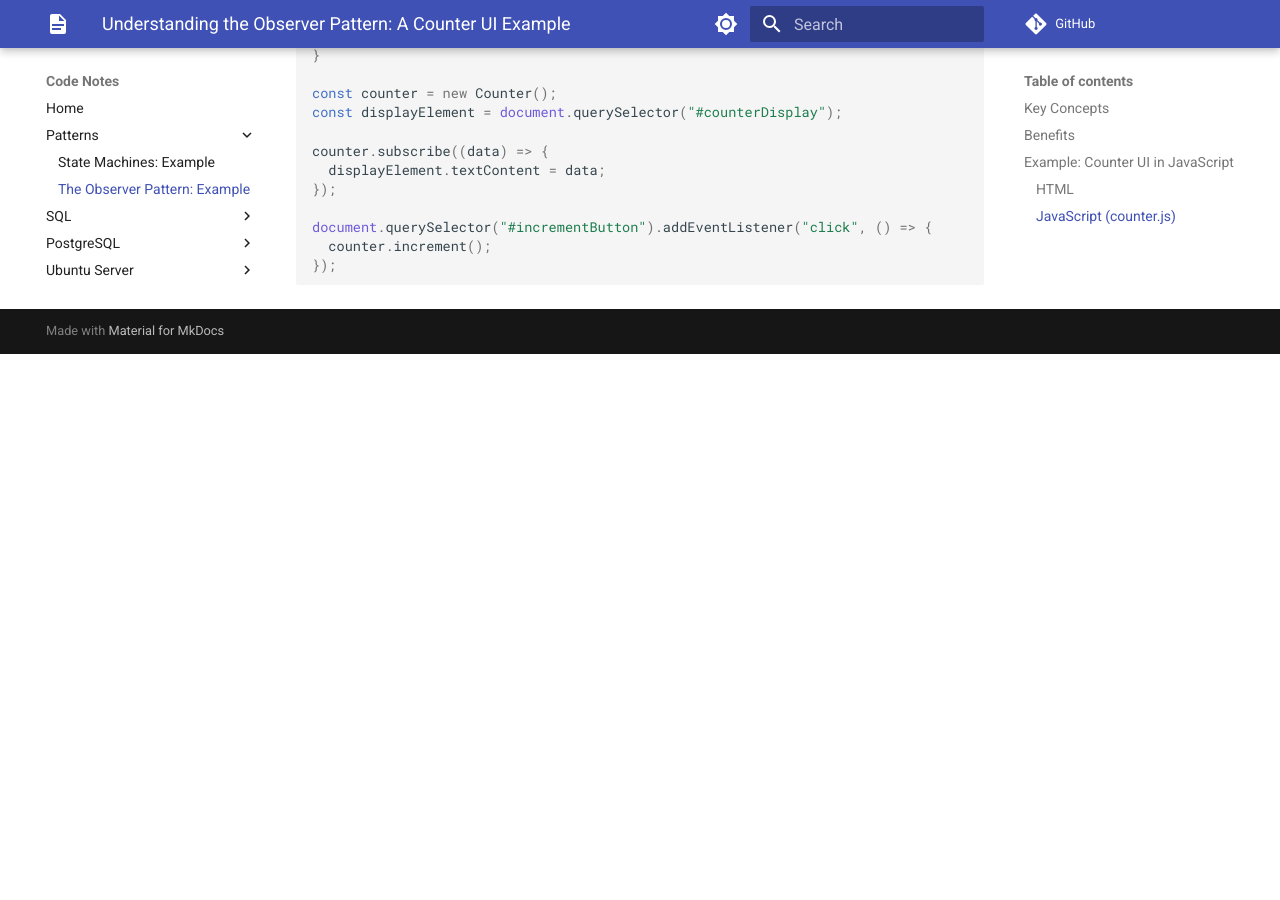
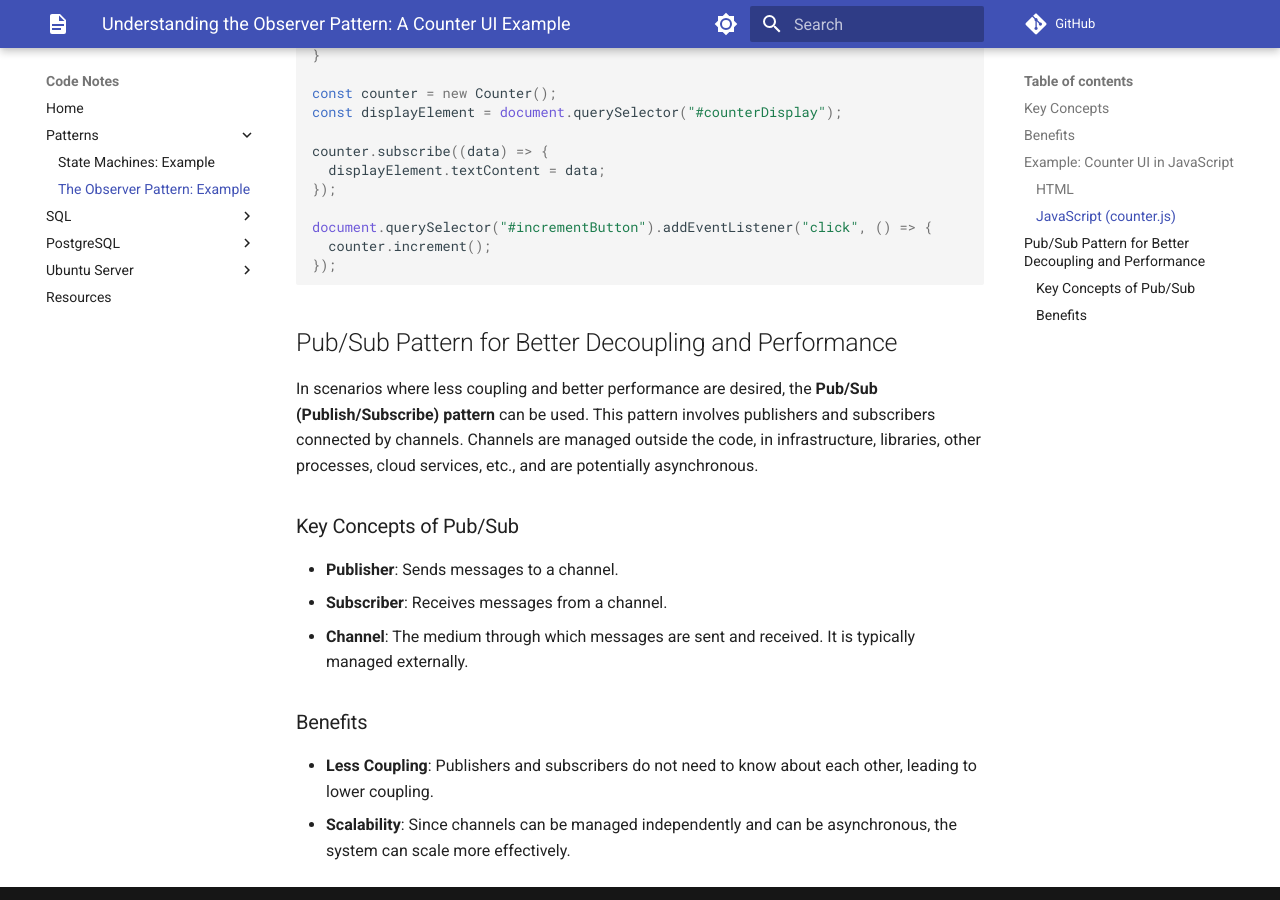
Before and after one commit to casantosmu/code-notes, an MkDocs documentation site: the page built from docs/patterns/observer-pattern.md, in a window 1280 px wide and 900 px high, scrolled down 1828 px. Built offline with MkDocs 1.6.1 and Material for MkDocs 9.7.7, drawn with Linux system fonts in a browser that asks for light colours; plug-ins that fetch from the network failed and are left out; comment, search, counter and statistics services are not loaded; before the commit the page ends 2182 px from its top, so only the background shows below that.

Commit message:
Add `Pub/Sub Pattern` section

````diff
--- a/docs/patterns/observer-pattern.md
+++ b/docs/patterns/observer-pattern.md
@@ -85,3 +85,18 @@ document.querySelector("#incrementButton").addEventListener("click", () => {
   counter.increment();
 });
 ```
+
+## Pub/Sub Pattern for Better Decoupling and Performance
+
+In scenarios where less coupling and better performance are desired, the **Pub/Sub (Publish/Subscribe) pattern** can be used. This pattern involves publishers and subscribers connected by channels. Channels are managed outside the code, in infrastructure, libraries, other processes, cloud services, etc., and are potentially asynchronous.
+
+### Key Concepts of Pub/Sub
+
+- **Publisher**: Sends messages to a channel.
+- **Subscriber**: Receives messages from a channel.
+- **Channel**: The medium through which messages are sent and received. It is typically managed externally.
+
+### Benefits
+
+- **Less Coupling**: Publishers and subscribers do not need to know about each other, leading to lower coupling.
+- **Scalability**: Since channels can be managed independently and can be asynchronous, the system can scale more effectively.
````
Also changed, not shown: .markdownlint.json.
